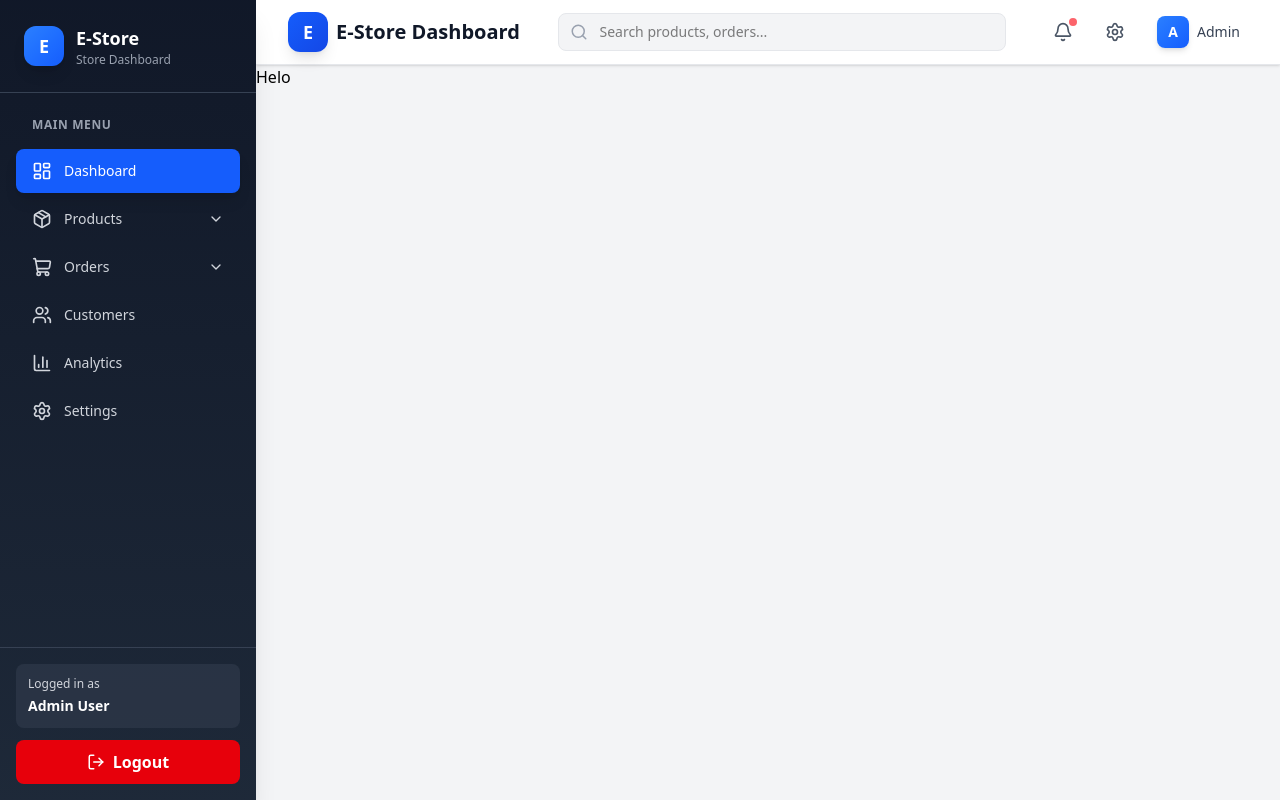
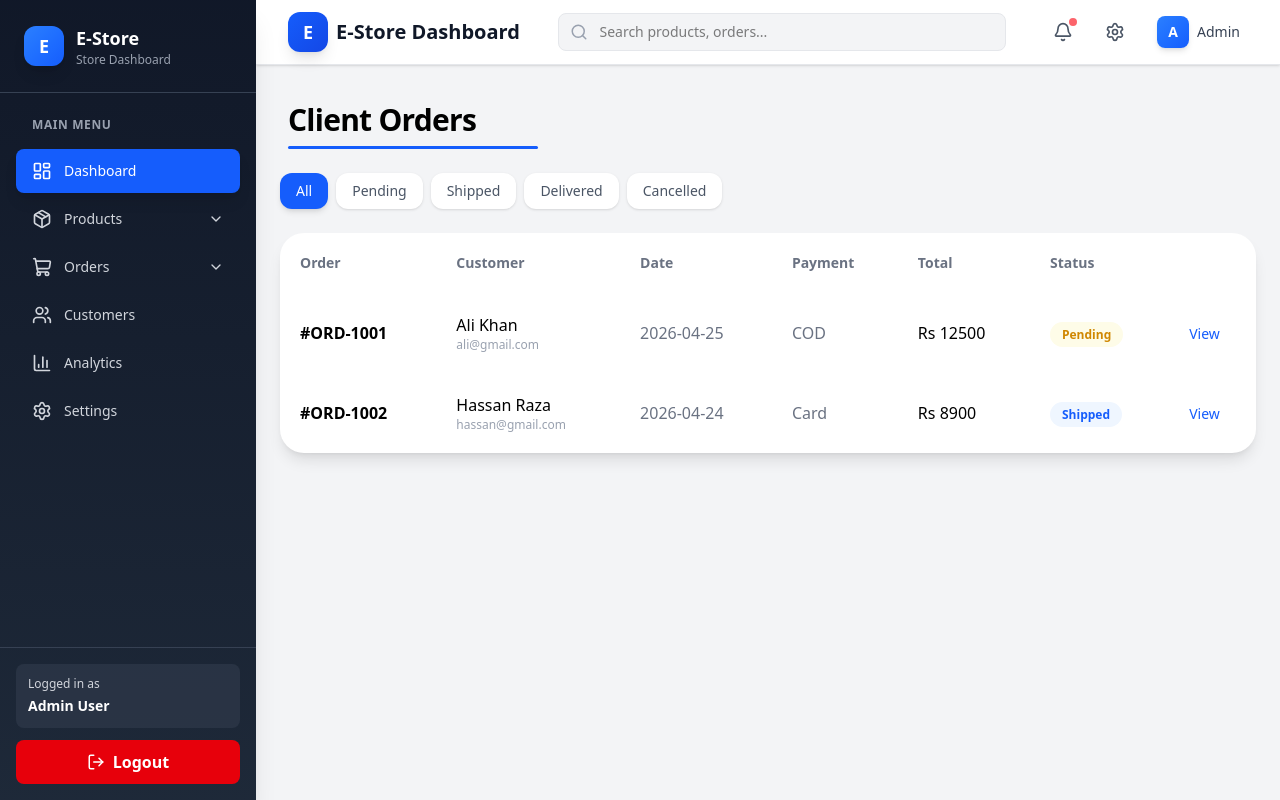
Before and after one commit to ShahanwazSaddam144/E-Commerce-Dashboard, a Next.js app: page /orders in a window 1280 px wide. Built offline with nearby package versions, Linux system fonts and the light colour scheme.

Commit message:
done for client orders page

```diff
--- a/app/components/Orders.js
+++ b/app/components/Orders.js
@@ -1,11 +1,177 @@
-import React from "react";
+"use client";
 
-const Order = () =>{
-    return(
-        <>
-        <h1>Helo</h1>
-        </>
-    )
-}
+import React, { useState } from "react";
+
+const Order = () => {
+  const [orders] = useState([
+    {
+      id: "#ORD-1001",
+      customer: "Ali Khan",
+      email: "ali@gmail.com",
+      date: "2026-04-25",
+      total: 12500,
+      status: "Pending",
+      payment: "COD",
+      products: [
+        { name: "Smart Watch", qty: 1, price: 5000 },
+        { name: "Wireless Earbuds", qty: 2, price: 3750 },
+      ],
+    },
+    {
+      id: "#ORD-1002",
+      customer: "Hassan Raza",
+      email: "hassan@gmail.com",
+      date: "2026-04-24",
+      total: 8900,
+      status: "Shipped",
+      payment: "Card",
+      products: [
+        { name: "Gaming Mouse", qty: 1, price: 3000 },
+        { name: "Keyboard", qty: 1, price: 5900 },
+      ],
+    },
+  ]);
+
+  const [filter, setFilter] = useState("All");
+  const [selectedOrder, setSelectedOrder] = useState(null);
+
+  const filteredOrders =
+    filter === "All"
+      ? orders
+      : orders.filter((order) => order.status === filter);
+
+  const statusColor = (status) => {
+    if (status === "Pending") return "bg-yellow-50 text-yellow-600";
+    if (status === "Shipped") return "bg-blue-50 text-blue-600";
+    if (status === "Delivered") return "bg-green-50 text-green-600";
+    if (status === "Cancelled") return "bg-red-50 text-red-600";
+  };
+
+  return (
+    <div className="p-6">
+      <header className="mt-2 ml-2 w-[250px]">
+        <h1 className="text-[30px] font-bold tracking-tight">Client Orders</h1>
+        <div className="bg-blue-600 w-full h-[3px] rounded-full mt-1"></div>
+      </header>
+
+      <div className="mt-6 flex gap-2 flex-wrap">
+        {["All", "Pending", "Shipped", "Delivered", "Cancelled"].map(
+          (item) => (
+            <button
+              key={item}
+              onClick={() => setFilter(item)}
+              className={`px-4 py-2 rounded-xl text-sm transition ${
+                filter === item
+                  ? "bg-blue-600 text-white shadow-md"
+                  : "bg-white text-gray-600 shadow-sm hover:shadow-md"
+              }`}
+            >
+              {item}
+            </button>
+          )
+        )}
+      </div>
+
+      <div className="mt-6 bg-white rounded-3xl shadow-lg overflow-hidden">
+        <table className="w-full text-left">
+          <thead className="text-gray-500 text-sm">
+            <tr>
+              <th className="p-5">Order</th>
+              <th className="p-5">Customer</th>
+              <th className="p-5">Date</th>
+              <th className="p-5">Payment</th>
+              <th className="p-5">Total</th>
+              <th className="p-5">Status</th>
+              <th className="p-5"></th>
+            </tr>
+          </thead>
+          <tbody>
+            {filteredOrders.map((order, index) => (
+              <tr
+                key={index}
+                className="hover:bg-gray-50 transition"
+              >
+                <td className="p-5 font-semibold">{order.id}</td>
+                <td className="p-5">
+                  <div className="flex flex-col">
+                    <span className="font-medium">{order.customer}</span>
+                    <span className="text-xs text-gray-400">
+                      {order.email}
+                    </span>
+                  </div>
+                </td>
+                <td className="p-5 text-gray-500">{order.date}</td>
+                <td className="p-5 text-gray-500">{order.payment}</td>
+                <td className="p-5 font-medium">Rs {order.total}</td>
+                <td className="p-5">
+                  <span
+                    className={`px-3 py-1 rounded-full text-xs font-semibold ${statusColor(
+                      order.status
+                    )}`}
+                  >
+                    {order.status}
+                  </span>
+                </td>
+                <td className="p-5">
+                  <button
+                    onClick={() => setSelectedOrder(order)}
+                    className="text-blue-600 text-sm font-medium hover:underline"
+                  >
+                    View
+                  </button>
+                </td>
+              </tr>
+            ))}
+          </tbody>
+        </table>
+
+        {filteredOrders.length === 0 && (
+          <div className="p-6 text-center text-gray-400">
+            No orders found
+          </div>
+        )}
+      </div>
+
+      {selectedOrder && (
+        <div className="fixed inset-0 bg-black/30 flex items-center justify-center z-50">
+          <div className="bg-white w-[90%] max-w-lg rounded-3xl shadow-xl p-6">
+            <div className="flex justify-between items-center mb-4">
+              <h2 className="text-xl font-semibold">
+                {selectedOrder.id} Products
+              </h2>
+              <button
+                onClick={() => setSelectedOrder(null)}
+                className="text-gray-400 hover:text-black"
+              >
+                ✕
+              </button>
+            </div>
+
+            <div className="space-y-3">
+              {selectedOrder.products.map((p, i) => (
+                <div
+                  key={i}
+                  className="flex justify-between bg-gray-50 p-3 rounded-xl"
+                >
+                  <div>
+                    <p className="font-medium">{p.name}</p>
+                    <p className="text-xs text-gray-400">
+                      Qty: {p.qty}
+                    </p>
+                  </div>
+                  <p className="font-semibold">Rs {p.price}</p>
+                </div>
+              ))}
+            </div>
+
+            <div className="mt-5 text-right font-semibold">
+              Total: Rs {selectedOrder.total}
+            </div>
+          </div>
+        </div>
+      )}
+    </div>
+  );
+};
 
 export default Order;
```
